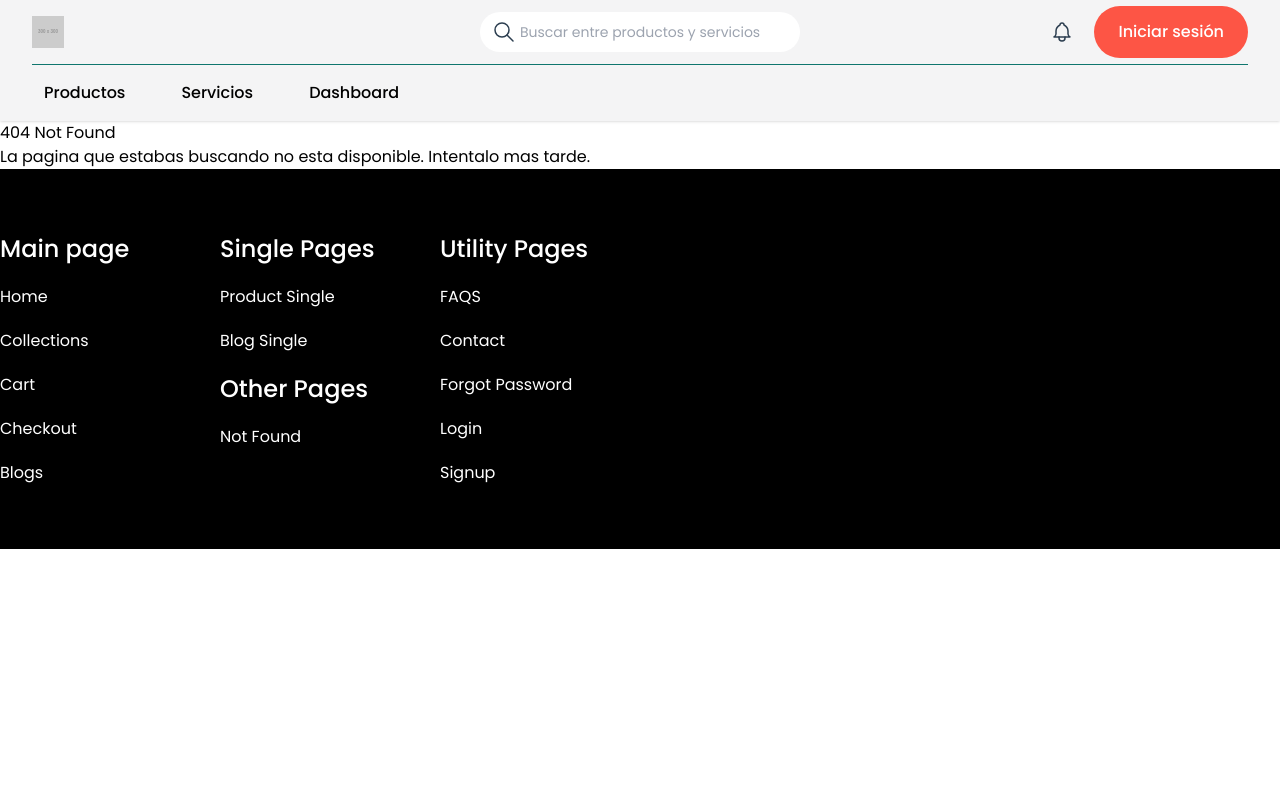
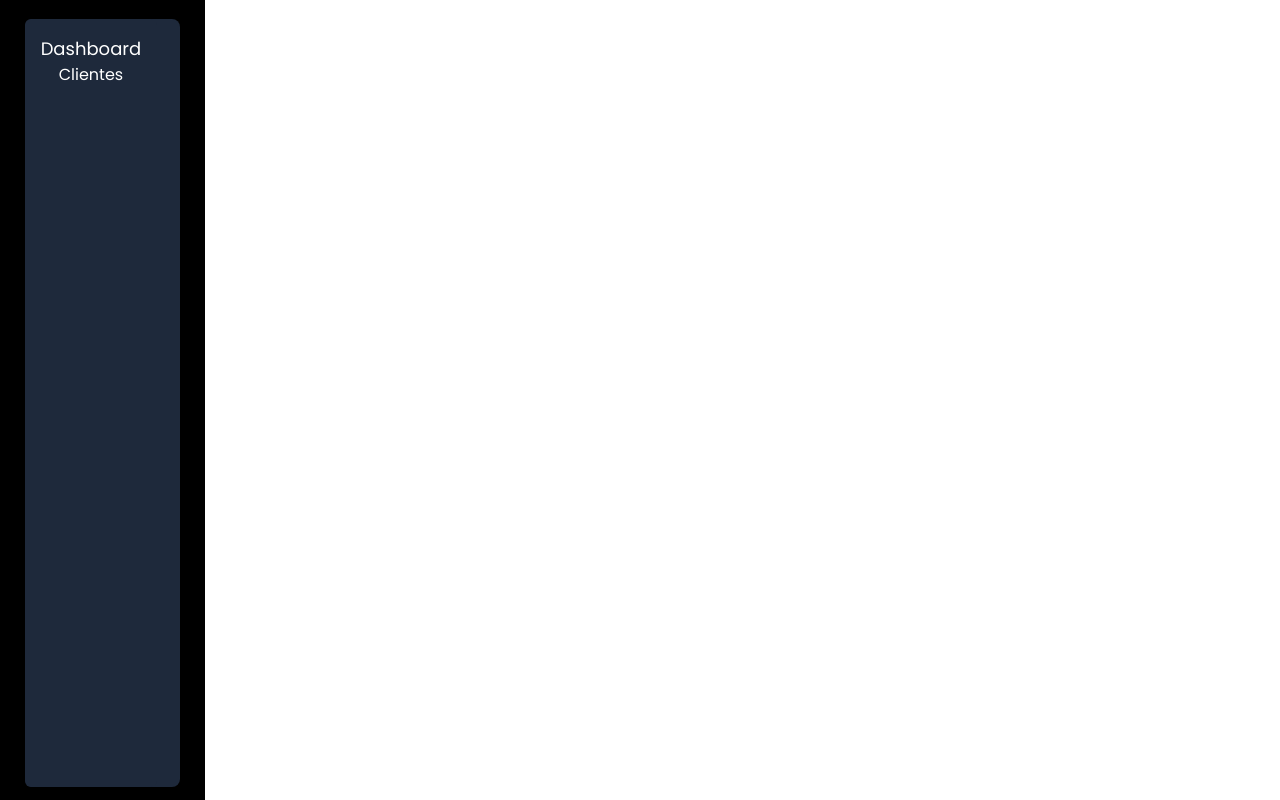
Before and after one commit to ulf-frostypaw/inventario-front, a React (Vite) app: page /dashboard in a window 1280 px wide. Built offline with nearby package versions, Linux system fonts and the light colour scheme.

Commit message:
En estos tres dias trabajare en los componerntes de las tablas y formularios para el llenado de la informacion del dueño

```diff
--- a/src/App.jsx
+++ b/src/App.jsx
@@ -9,6 +9,7 @@ import Product from "./pages/Product";
 import SideBar from "./components/SideBar/SideBar";
 import NotFound from "./pages/Error/NotFound";
 import { AuthContext } from "./components/Auth/AuthContext";
+import Dashboard from "./pages/Dashboard";
 
 function App()
 {
@@ -24,6 +25,7 @@ function App()
         <Route path="/" element={<Home />} />
         <Route path="/login" element={<Login />} />
         <Route path="*" element={<NotFound />} />
+        <Route path="/dashboard" element={<Dashboard />} />
       </Routes>
     </AuthContext.Provider>
     </BrowserRouter>
--- /dev/null
+++ b/src/pages/Dashboard.jsx
@@ -0,0 +1,22 @@
+const Dashboard = () => {
+  return (
+    <>
+      <div className="fixed h-screen w-[16%] bg-black p-4">
+        <div className="bg-slate-800 flex m-auto rounded-lg top-0 my-[2%] h-[100%] w-[90%] ">
+          <div className="bg-slate-800 h-100% p-4 rounded-md text-white justify-center">
+            <p className="text-lg flex justify-center">Dashboard</p>
+            <div className="flex justify-center">
+              <ul>
+                <li>
+                  <a href="#">Clientes</a>
+                </li>
+              </ul>
+            </div>
+          </div>
+        </div>
+      </div>
+    </>
+  );
+};
+
+export default Dashboard;
```
